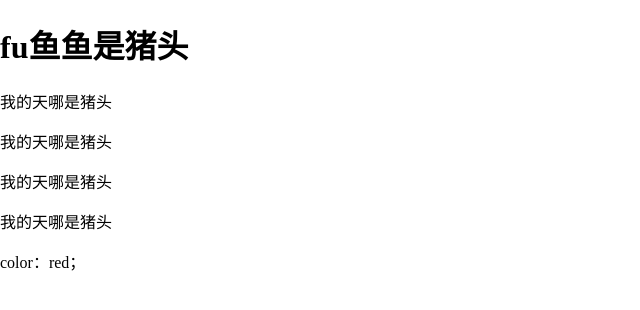
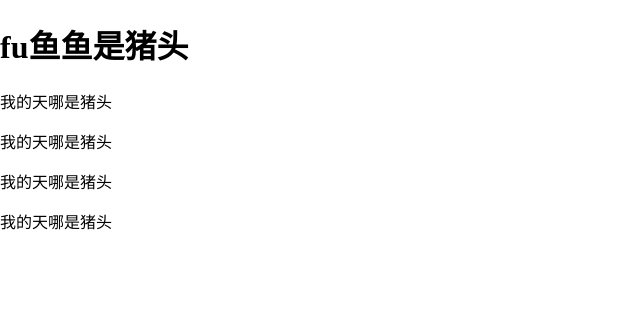
Before and after one commit to erwubawan6/1, a plain HTML site: page new2.html in a window 1280 px wide. Shown: the full height of the page, 0-640 px from the left. Drawn offline with Linux system fonts and the light colour scheme.

Commit message:
Update and rename new.html to new2.html

```diff
--- a/new.html
+++ b/new2.html
@@ -11,6 +11,5 @@
   <p>我的天哪是猪头</p>
   <p>我的天哪是猪头</p>
   <p>我的天哪是猪头</p>
-  color：red；
 </body>
 </html>
```
